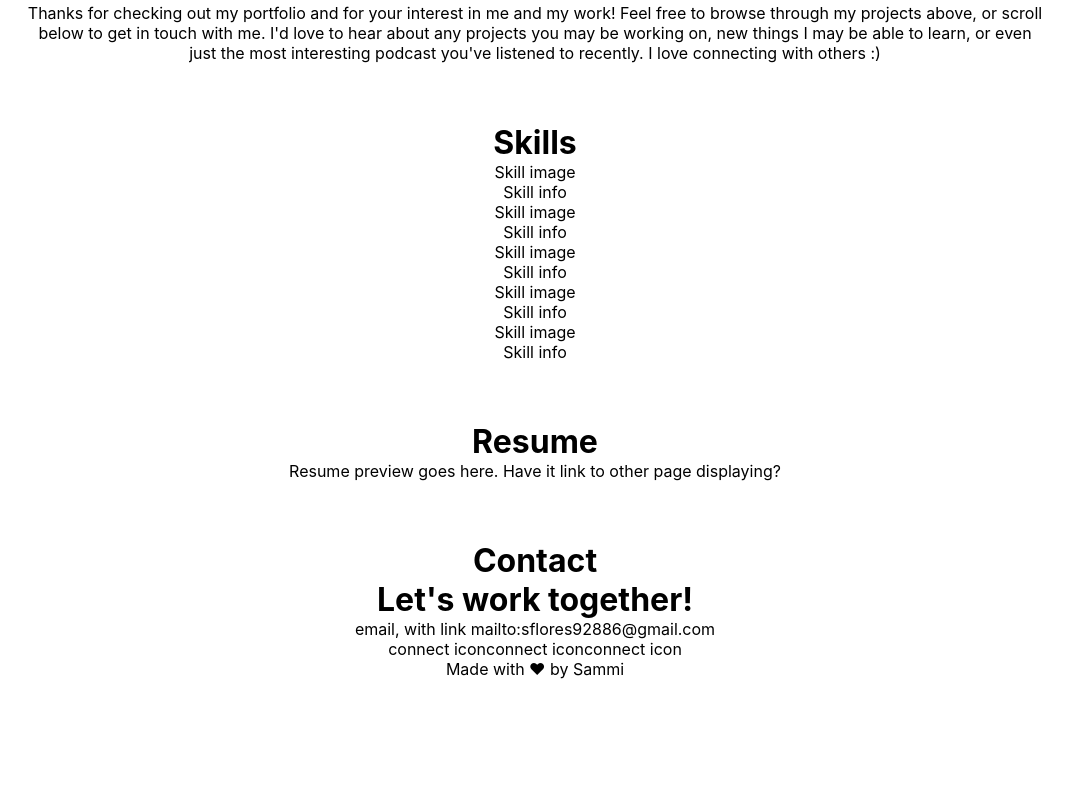
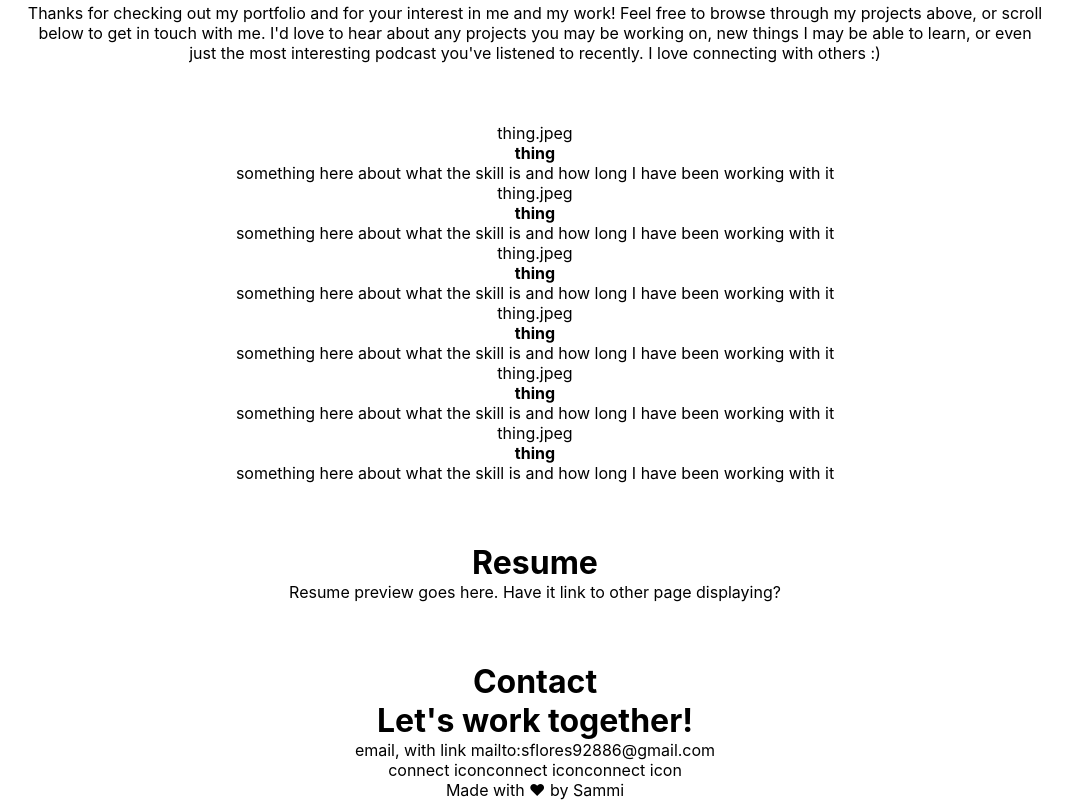
Before and after one commit to SPFlores/portfolio, a React (Create React App) app in the folder Client/: page / in a window 1280 px wide. Shown: the part 1939-2739 px from the top of the page, without its empty margins (105-1177 px from the left). Before the commit the page ends 2618 px from the top, so only its background shows below. Built offline with nearby package versions, Linux system fonts and the light colour scheme.

Commit message:
skills layout, skills cards, skills arr

```diff
--- /dev/null
+++ b/Client/src/components/SkillCard/index.css
@@ -0,0 +1,4 @@
+.skillCard {
+  width: 75%;
+  margin: auto;
+}
--- /dev/null
+++ b/Client/src/components/SkillCard/index.js
@@ -0,0 +1 @@
+export { default } from './skillCard.js'
--- /dev/null
+++ b/Client/src/components/SkillCard/skillCard.js
@@ -0,0 +1,14 @@
+import React from 'react'
+import './index.css'
+
+const SkillCard = ({ skill }) => {
+  return (
+    <div className='skillCard'>
+      {skill.image && <span>{skill.image}</span>}
+      {skill.skill && <h4>{skill.skill}</h4>}
+      {skill.info && <p>{skill.info}</p>}
+    </div>
+  )
+}
+
+export default SkillCard
--- a/Client/src/pages/Skills/Skills.js
+++ b/Client/src/pages/Skills/Skills.js
@@ -1,25 +1,16 @@
 import React from 'react'
+import skills from './skillsArr'
+import SkillsCard from '../../components/SkillCard'
+import './index.css'
 
 const Skills = _ => {
+  console.log(skills)
   return (
     <div className='section' id='skills'>
-      <h1>Skills</h1>
-      <div>
-        <span>Skill image</span>
-        <p>Skill info</p>
-      </div>
-      <div>
-        <span>Skill image</span>
-        <p>Skill info</p>
-      </div>      <div>
-        <span>Skill image</span>
-        <p>Skill info</p>
-      </div>      <div>
-        <span>Skill image</span>
-        <p>Skill info</p>
-      </div>      <div>
-        <span>Skill image</span>
-        <p>Skill info</p>
+      <div id="skills__cards">
+        {skills.map(skill => {
+          return <SkillsCard skill={skill} />
+        })}
       </div>
     </div>
   )
--- /dev/null
+++ b/Client/src/pages/Skills/skillsArr.js
@@ -0,0 +1,34 @@
+const skills = [
+  {
+    skill: 'thing',
+    image: 'thing.jpeg',
+    info: `something here about what the skill is and how long I have been working with it`
+  },
+  {
+    skill: 'thing',
+    image: 'thing.jpeg',
+    info: `something here about what the skill is and how long I have been working with it`
+  },
+  {
+    skill: 'thing',
+    image: 'thing.jpeg',
+    info: `something here about what the skill is and how long I have been working with it`
+  },
+  {
+    skill: 'thing',
+    image: 'thing.jpeg',
+    info: `something here about what the skill is and how long I have been working with it`
+  },
+  {
+    skill: 'thing',
+    image: 'thing.jpeg',
+    info: `something here about what the skill is and how long I have been working with it`
+  },
+  {
+    skill: 'thing',
+    image: 'thing.jpeg',
+    info: `something here about what the skill is and how long I have been working with it`
+  },
+]
+
+export default skills
```
Also changed, not shown: Client/src/pages/Skills/index.css (added).
